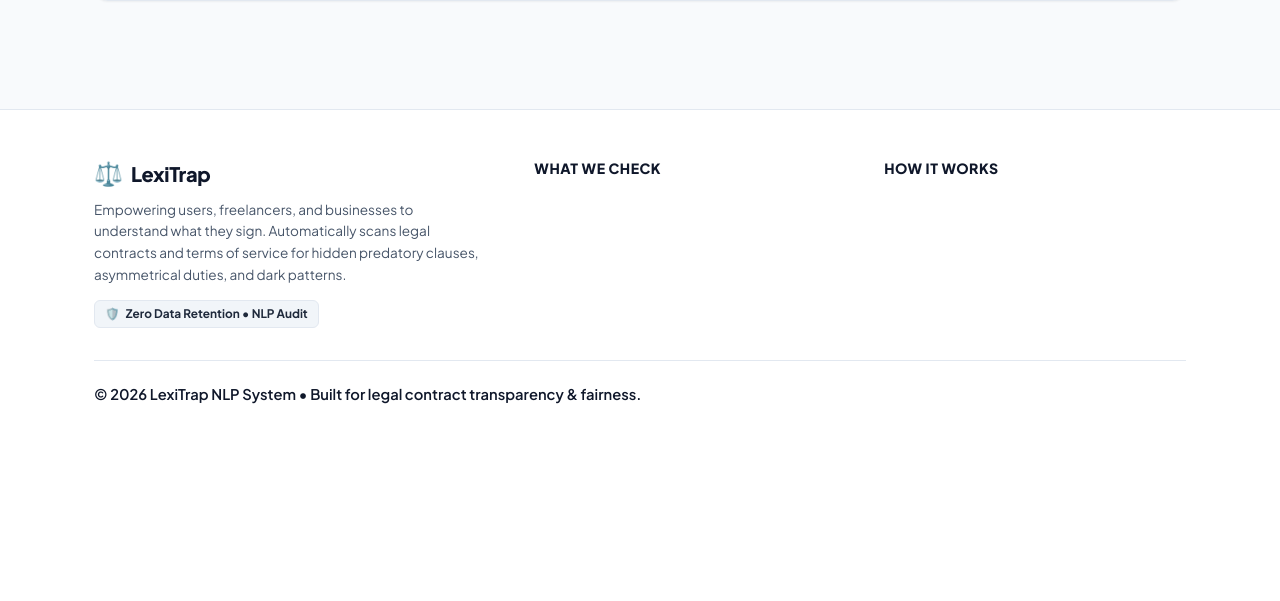
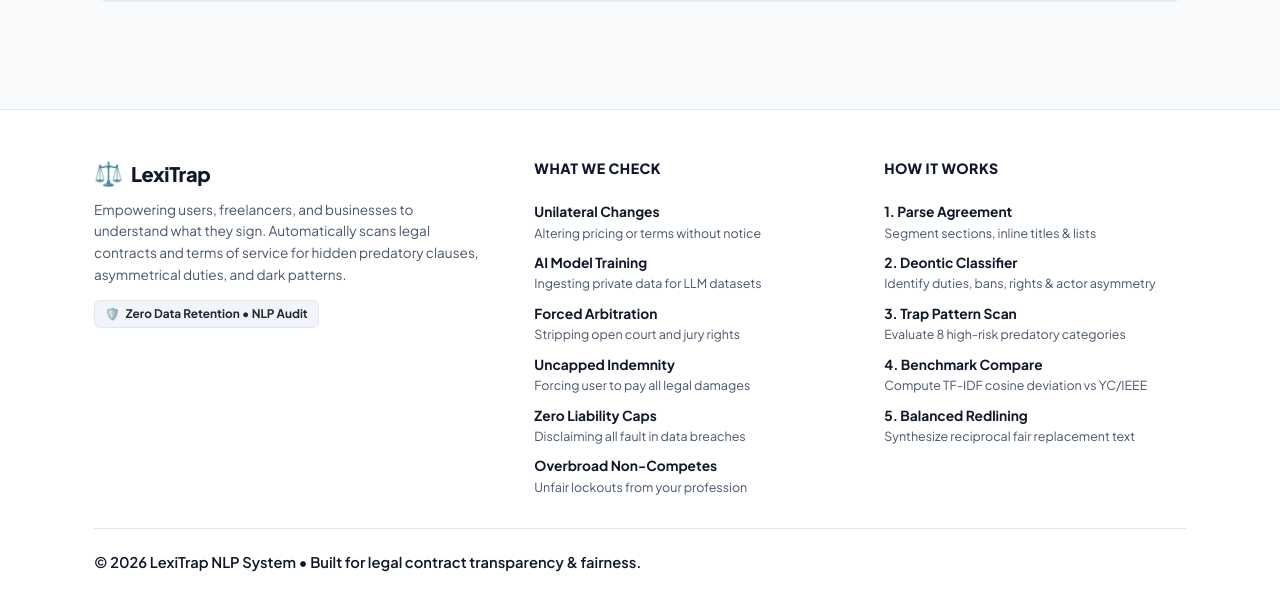
Before and after one commit to Abhijeet0848/LexiTrap, a Flask app: page / in a window 1280 px wide. Shown: the part 912-1513 px from the top of the page. Before the commit the page ends 1316 px from the top, so only its background shows below. Run offline with Flask 3, Linux system fonts and the light colour scheme; some libraries are stand-ins or nearby versions.

Commit message:
fix(footer): ensure footer links are open and visible by default on desktop

```diff
--- a/static/css/styles.css
+++ b/static/css/styles.css
@@ -1439,6 +1439,24 @@ input, button, textarea, select {
     color: var(--text-muted);
 }
 
+@media (min-width: 861px) {
+    .footer-accordion summary.footer-col-title {
+        pointer-events: none;
+        cursor: default;
+        padding: 0;
+        margin: 0 0 12px 0;
+    }
+    .footer-accordion summary.footer-col-title::-webkit-details-marker {
+        display: none;
+    }
+    .footer-accordion .accordion-arrow {
+        display: none !important;
+    }
+    .footer-accordion .footer-links-list {
+        display: flex !important;
+    }
+}
+
 @media (max-width: 860px) {
     .footer-accordion {
         background-color: var(--bg-subtle);
--- a/templates/index.html
+++ b/templates/index.html
@@ -284,7 +284,7 @@
                 </div>
 
                 <!-- Column 1: What We Check (Mobile Accordion / Desktop Column) -->
-                <details class="footer-col footer-accordion">
+                <details class="footer-col footer-accordion" open>
                     <summary class="footer-col-title">
                         <span>What We Check</span>
                         <span class="accordion-arrow">▾</span>
@@ -318,7 +318,7 @@
                 </details>
 
                 <!-- Column 2: How It Works (Mobile Accordion / Desktop Column) -->
-                <details class="footer-col footer-accordion">
+                <details class="footer-col footer-accordion" open>
                     <summary class="footer-col-title">
                         <span>How It Works</span>
                         <span class="accordion-arrow">▾</span>
```
